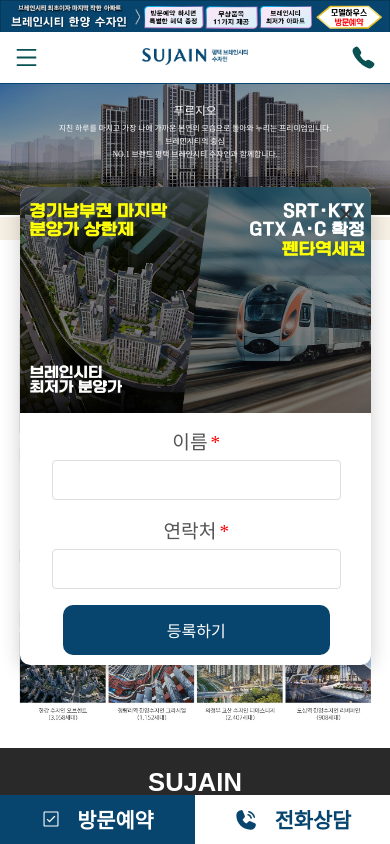
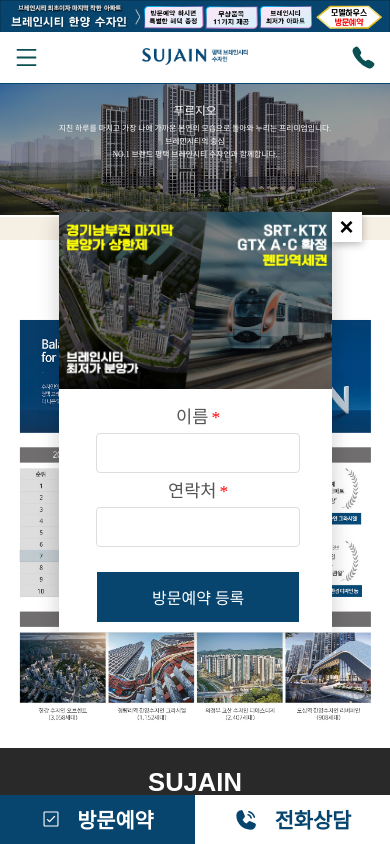
Before and after one commit to parkjihun22/jeju-wepark, a React (Create React App) app: page /Brand/intro in a window 390 px wide. Both pictures are taken after a click on the link "방문예약". Shown: the top 844 px of the page. Built offline with nearby package versions, Linux system fonts and the light colour scheme; a web font is replaced by a local one.

Commit message:
feat : 팝업창 x버튼수정

```diff
--- a/src/components/InterestPopup/InterestPopup.jsx
+++ b/src/components/InterestPopup/InterestPopup.jsx
@@ -20,7 +20,9 @@
       });
 
       if (response.ok) {
-        setSuccessMessage("등록이 완료되었습니다.전문상담원이 확인즉시 연락드리도록 하겠습니다.");
+        setSuccessMessage(
+          "등록이 완료되었습니다. 전문상담원이 확인즉시 연락드리도록 하겠습니다."
+        );
       } else {
         setSuccessMessage("등록에 실패했습니다. 다시 시도해주세요.");
       }
@@ -33,10 +35,9 @@
 
   return (
     <div className={styles.popupOverlay}>
+      <div className={styles.popupWrapper}>
+        {/* 팝업창 컨테이너 */}
         <div className={styles.popupContainer}>
-        <button className={styles.closeBtn} onClick={onClose}>
-          &times;
-        </button>
           <div className={styles.headerImage}>
             <img src={bannerImage} alt="Registration Banner" />
           </div>
@@ -70,11 +71,23 @@
                   />
                 </div>
 
-              <button type="submit" className={styles.submitBtn} disabled={isSubmitting}>
-                {isSubmitting ? "등록 중..." : "등록하기"}
+
+                <button
+                  type="submit"
+                  className={styles.submitBtn}
+                  disabled={isSubmitting}
+                >
+                  {isSubmitting ? "등록 중..." : "방문예약 등록"}
                 </button>
               </form>
             )}
+          </div>
+        </div>
+        {/* 외부 닫기 버튼 */}
+        <div className={styles.externalCloseBtnBox}>
+          <button className={styles.externalCloseBtn} onClick={onClose}>
+            &times;
+          </button>
         </div>
       </div>
     </div>
--- a/src/components/InterestPopup/InterestPopup.module.scss
+++ b/src/components/InterestPopup/InterestPopup.module.scss
@@ -1,58 +1,54 @@
-/* InterestPopup.module.scss */
+/* 전체 화면을 덮는 오버레이 */
 .popupOverlay {
   position: fixed;
-  top: 1vw;
+  top: 0;       // 화면 최상단부터
   left: 0;
   width: 100%;
   height: 100%;
   display: flex;
-  align-items: center;
-  justify-content: center;
+  align-items: center;    // 세로축 중앙
+  justify-content: center; // 가로축 중앙
   z-index: 1100;
 }
 
+/* 팝업 래퍼: 팝업컨테이너 + 닫기버튼을 감싸는 요소 */
+.popupWrapper {
+  position: relative;
+  /* PC 기본값: 가로 폭을 30%, 최대 500px 정도로 제한 */
+  width: 30%;
+  max-width: 500px;
+}
+
+/* 팝업창 컨테이너 */
 .popupContainer {
   background: #fff;
-  width: 60%;
-  max-width: 30%;
-  border-radius: 10px;
+  border-radius: 0;          // 모서리 둥글기 제거
   overflow: hidden;
   box-shadow: 0 4px 20px rgba(0, 0, 0, 0.2);
-  position: relative;
   display: flex;
   flex-direction: column;
 }
 
-.closeBtn {
-  position: absolute;
-  top: 10px;
-  right: 10px;
-  background: transparent;
-  border: none;
-  font-size: 1.8rem;
-  color: #333;
-  cursor: pointer;
-  z-index: 2;
-}
-
+/* 상단 배너 이미지 영역 */
 .headerImage {
   width: 100%;
-  height: 40%;    // 이미지의 높이는 유지
+  height: 40%; // 이미지 높이 유지
   overflow: hidden;
   img {
     width: 100%;
     height: 100%;
-    object-fit: cover;  // 이미지 비율 유지
+    object-fit: cover; // 이미지 비율 유지
   }
 }
 
+/* 폼 컨테이너 */
 .formContainer {
   width: 95%;
   padding: 10px;
   display: flex;
   flex-direction: column;
   justify-content: center;
-  align-items: center;  // 중앙 정렬
+  align-items: center;
 
   h2 {
     text-align: center;
@@ -71,8 +67,8 @@
   .formGroup {
     display: flex;
     flex-direction: column;
-    margin-bottom: 1.5vw;
-    align-items: center;  // 수평 중앙 정렬
+    margin-bottom: 0.6vw;
+    align-items: center;
     width: 100%;
     justify-content: center;
 
@@ -94,11 +90,10 @@
       border-radius: 4px;
       transition: border-color 0.3s;
       text-align: center;
-      width: 70%;      // 입력창이 부모 너비에 맞춰 넓게 채워짐
-      max-width: 400px; // 최대 너비 설정
-      margin: 0 auto;   // 중앙 정렬
-      display: block;   // block 요소로 만들어서 자동으로 중앙 정렬
-
+      width: 70%;
+      max-width: 400px;
+      margin: 0 auto;
+      display: block;
       &:focus {
         outline: none;
         border-color: #07456E;
@@ -107,17 +102,17 @@
   }
 
   .submitBtn {
-    width: 70%;
+    width: 80%;
     padding: 0.5vw;
+    margin-top: 0.5vw;
     font-size: 1vw;
     font-family: 'GongGothicMedium';
     background-color: #07456E;
     color: #fff;
     border: none;
-    border-radius: 10px;
+    border-radius: 0;     // 버튼 모서리도 각지게 (원하면 유지)
     cursor: pointer;
     transition: background-color 0.3s;
-
     &:hover {
       background-color: #07456E;
     }
@@ -126,46 +121,70 @@
 
 /* 모바일 전용 미디어 쿼리 */
 @media screen and (max-width: 768px) {
-  .popupContainer {
-    width: 90%;
+  .popupWrapper {
+    width: 70%;     // 모바일에서 화면 폭의 90%
     max-width: 90%;
   }
   .headerImage {
-    height: 50%; // 모바일 환경에 맞게 이미지 높이 조정
+    height: 50%; // 모바일에 맞게 이미지 높이 조정
   }
   .formContainer {
     h2 {
-      font-size: 1.8rem;
+      font-size: 1.4rem; // 조금 줄이기
     }
     .formGroup {
-      margin-bottom: 1rem;
+      margin-bottom: 0.3rem;
       label {
-        font-size: 1.2rem;
+        font-size: 1.1rem;
       }
       input {
-        width: 80%;
+        width: 70%;
         font-size: 1rem;
         padding: 10px;
       }
     }
     .submitBtn {
-      width: 80%;
+      width: 78%;
       font-size: 1rem;
+      margin-top: 20px;
       padding: 0.8rem;
     }
   }
 }
 
-
+/* 성공 메시지 스타일 */
 .successMessage {
-  font-size: 0.9vw; /* PC 버전에서의 기본 폰트 크기 */
-  color: #000000; /* 기본 글자 색상 */
+  font-size: 0.9vw;
+  color: #000000;
+}
+@media screen and (max-width: 768px) {
+  .successMessage {
+    font-size: 2.3vw;
+  }
 }
 
-/* 모바일 버전 스타일 */
-@media screen and (max-width: 768px) {
-  .successMessage {
-    font-size: 2.3vw; /* 모바일에서의 폰트 크기 */
-    color: #000000; /* 모바일에서의 글자 색상 (예: 빨간색) */
+/* 외부 닫기 버튼 박스: 래퍼 내부에 절대 배치 */
+.externalCloseBtnBox {
+  position: absolute;
+  top: 0.1px;        // 팝업 상단에서 10px
+  right: -30px;     // 팝업 오른쪽 경계 조금 벗어나도록
+  z-index: 1200;
+}
+
+/* 외부 닫기 버튼 */
+.externalCloseBtn {
+  background-color: #fff;
+  border: none;
+  width: 30px;    // px 단위로 고정
+  height: 30px;
+  font-size: 1.5rem;
+  font-weight: bold;
+  color: #000;
+  box-shadow: 0 2px 8px rgba(0, 0, 0, 0.3);
+  cursor: pointer;
+  transition: background-color 0.3s ease;
+
+  &:hover {
+    background-color: #f2f2f2;
   }
 }
```
Lines whose indentation alone changed are shown as unchanged.
